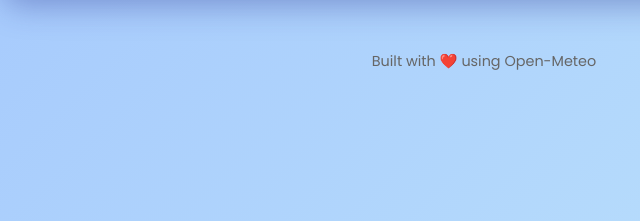
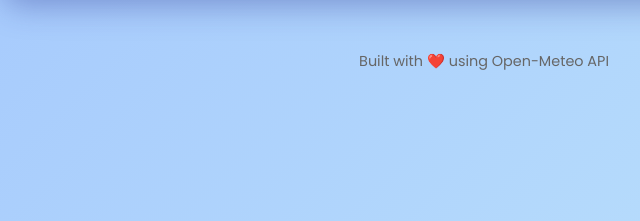
Before and after one commit to amithpalissery/Hackathon-kubernetes, a plain HTML site: page index.html in a window 1280 px wide. Shown: the part 261-482 px from the top of the page, 156-796 px from the left. Drawn offline with Linux system fonts and the light colour scheme.

Commit message:
Update index.html

```diff
--- a/index.html
+++ b/index.html
@@ -22,7 +22,7 @@
             </div>
     </div>
     <div class="footer">
-        <p>Built with ❤️ using Open-Meteo </p>
+        <p>Built with ❤️ using Open-Meteo API </p>
     </div>
     <script src="script.js"></script>
 </body>
```
